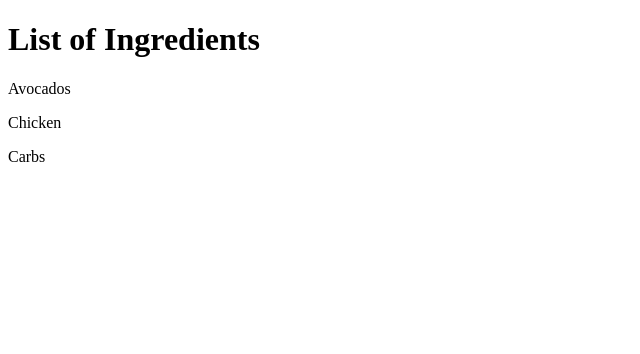
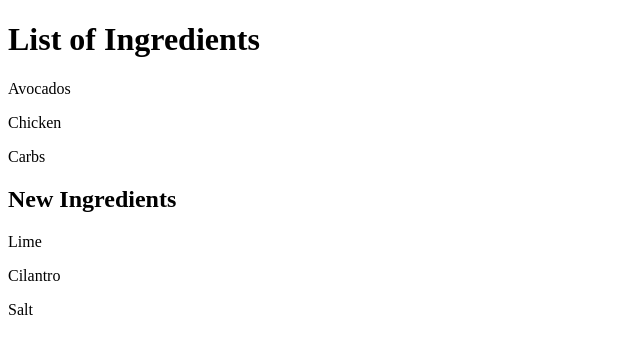
Before and after one commit to stevengangano/versionControlprac, a plain HTML site: page index.html in a window 1280 px wide. Shown: the whole page, without its empty margins (0-640 px from the left). Drawn offline with Linux system fonts and the light colour scheme.

Commit message:
updated Ingredients

```diff
--- a/index.html
+++ b/index.html
@@ -11,5 +11,11 @@
 <p> Chicken </p>
 <p> Carbs </p>
 
+<h2> New Ingredients </h2>
+
+<p> Lime </p>
+<p> Cilantro </p>
+<p> Salt </p>
+
 </body>
 </html>
```
